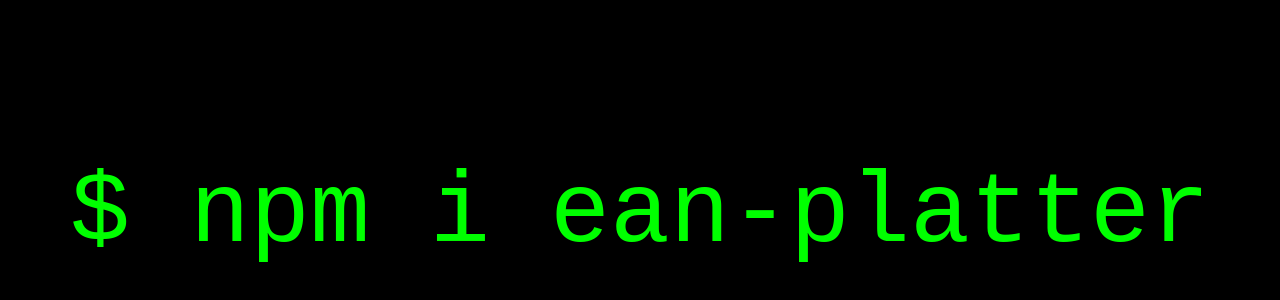
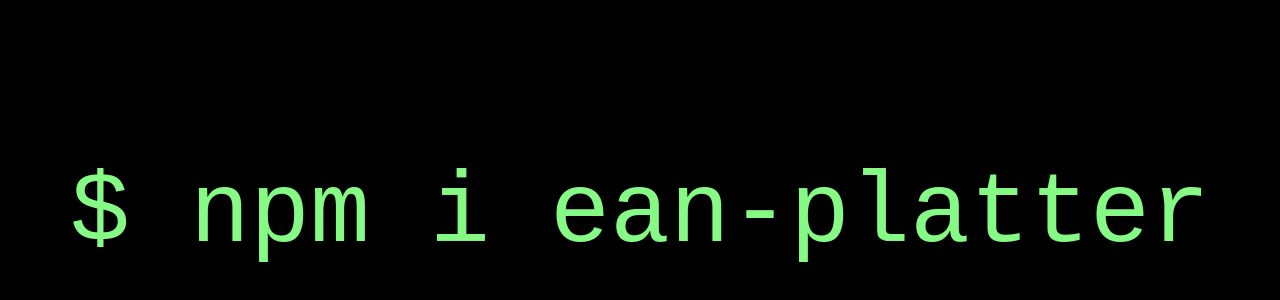
Before and after one commit to eanplatter/eanplatter.github.io, a plain HTML site: page index.html in a window 1280 px wide. Shown: the part 50-350 px from the top of the page. Drawn offline with Linux system fonts and the light colour scheme.

Commit message:
Update index.html

```diff
--- a/index.html
+++ b/index.html
@@ -5,7 +5,7 @@
     <title>ean</title>
     <link rel="stylesheet" href="./style.css">
   <body style='font-family: sans-serif; background: black; padding-top: 200px'>
-    <div style='text-align: center; color: #00FF00;'>
+    <div style='text-align: center; color: #85FA85;'>
       <div id='text'>
         <code style="font-size: 100px">$ npm i ean-platter</code>
       </div>
```
